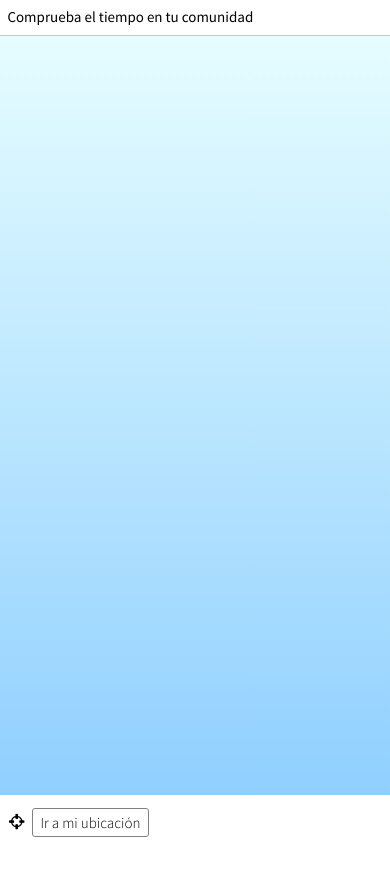
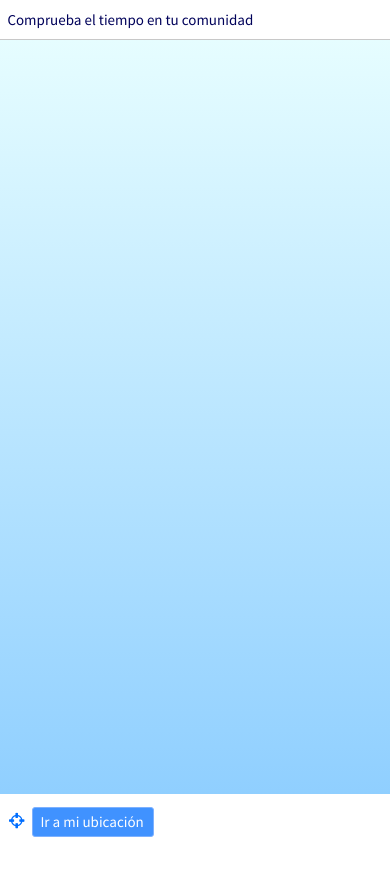
Before and after one commit to elm2o/WeatherApp, a website built with Vite: page index.html in a window 390 px wide. Shown: the top 876 px of the page. Built offline with nearby package versions, Linux system fonts and the light colour scheme; no server answers; what mapbox-gl would draw is missing.

Commit message:
color_changes

```diff
--- a/app/main.js
+++ b/app/main.js
@@ -78,7 +78,7 @@ const renderMapViewFooter = () => {
 const renderMap = () => {
     map = new mapboxgl.Map({
         container: "my_map",
-        style: "mapbox://styles/elm2o/ckp29qnoc670q17mhyf04g4kh",
+        style: "mapbox://styles/elm2o/ckp46fx9g0vw917jy29bzuj3w",
         center: [-74.5, 40],
         zoom: 9,
     });
--- a/assets/sass/main.scss
+++ b/assets/sass/main.scss
@@ -36,10 +36,10 @@ body {
 
         h2 {
             margin-block-end: 0em;
-            color: rgb(0, 0, 0);
+            color: rgb(0, 2, 90);
             padding-left: .5em;
-            padding-top: .35em;
-            padding-bottom: .35em;
+            padding-top: .5em;
+            padding-bottom: .5em;
             background-color: rgb(255, 255, 255);
             font-weight: 400;
         }
@@ -72,7 +72,7 @@ body {
 }
 
 .fa-spin {
-    color: rgb(44, 44, 44);
+    color: rgba(0, 2, 90, 0.5);
     font-size: 30px;
 }
 
@@ -122,30 +122,33 @@ body {
 
 .weather_container{
     h4 {
-        color: black;
+        color: rgb(0, 2, 90);
     }
     i {
-        color: black;
+        color: rgb(0, 2, 90);
     }
 }
 
 button {
     font-size: 15px;
     font-weight: 400;
-    border: .5px solid rgb(100, 100, 100);
+    border: .5px solid rgb(125, 177, 255);
     border-radius: 3px;
     padding-top: .15em;
-    padding-bottom: .05em;
+    padding-bottom: .1em;
     padding-left: .5em;
     padding-right: .6em;
     margin-top: .5em;
     margin-bottom: .5em;
     margin-left: .5em;
-    background-color: rgb(255, 255, 255);
-    color: rgb(0, 0, 0);
+    background-color: rgba(0, 110, 255, 0.75);
+    color: rgb(255, 255, 255);
 
 }
 
+.fa-save {
+    color: rgba(0, 110, 255);
+}
 .weather {
     display: flex;
     justify-content: space-between;
@@ -155,10 +158,10 @@ button {
 
 .mapboxgl-canvas-container {
    max-height: 100%;
-   height: 610px;
+   height: 615px;
 
    .mapboxgl-canvas {
-       height: 660px;
+       height: 670px;
    }
 }
 
@@ -188,20 +191,23 @@ button {
     }
     button {
         font-size: 15px;
-        font-weight: 300;
+        font-weight: 400;
+        border: .5px solid rgb(125, 177, 255);
+        border-radius: 3px;
         padding-top: .15em;
-        padding-bottom: .05em;
+        padding-bottom: .1em;
         padding-left: .5em;
-        padding-right: .5em;
-        margin-left: 0.5em;
-        background-color: rgb(255, 255, 255);
-        color: rgb(0, 0, 0);
-        border-color: grey;
+        padding-right: .6em;
+        margin-top: .5em;
+        margin-bottom: .5em;
+        margin-left: .5em;
+        background-color: rgba(0, 110, 255, 0.75);
+        color: rgb(255, 255, 255);
     }
     .weather {
         display: flex;
         justify-content: space-between;
-        color: rgb(0, 0, 0);
+        color: rgb(0, 2, 90);
         font-weight: 300;
     }
     }
@@ -212,6 +218,7 @@ button {
 
     .fa-crosshairs {
         padding-top: 1em;
+        color: rgba(0, 110, 255);
     }
 
     .header {
@@ -229,7 +236,7 @@ button {
     }
 
     .footer {
-        color: rgb(0, 0, 0);
+        color: rgb(0, 2, 90);
         background-color: rgb(255, 255, 255);
         padding-left: .5em;
         font-size: 18px;
@@ -256,7 +263,7 @@ button {
         }
         h4 {
             margin: auto;
-            color: rgb(0, 0, 0);
+            color: rgb(0, 2, 90);
             font-weight: 400;
             font-size: 16px;
             margin-bottom: 1em;
@@ -266,7 +273,7 @@ button {
     .back_color_1 {
         padding-top: .05em;
         padding-bottom: .05em;
-        background-color: rgba(0, 0, 0, 0.1);
+        background-color: rgba(170, 170, 170, 0.1);
     }
     .back_color_2 {
         padding-top: .05em;
@@ -276,22 +283,22 @@ button {
     .back_color_3 {
         padding-top: .05em;
         padding-bottom: .05em;
-        background-color: rgba(170, 170, 170, 0.1);
+        background-color: rgba(255, 255, 255, 0.1);
     }
     .back_color_4 {
         padding-top: .05em;
         padding-bottom: .05em;
-        background-color: rgba(255, 255, 255, 0.1);
+        background-color: rgba(0, 0, 0, 0.1);
     }
     .back_color_5 {
         padding-top: .05em;
         padding-bottom: .05em;
-        background-color: rgba(0, 0, 0, 0.1);
+        background-color: rgba(255, 255, 255, 0.1);
     }
     .back_color_6 {
         padding-top: .05em;
         padding-bottom: .05em;
-        background-color: rgba(65, 65, 65, 0.1);
+        background-color: rgba(0, 0, 0, 0.1);
     }
     .back_color_7 {
         padding-top: .05em;
@@ -301,7 +308,7 @@ button {
     .back_color_8 {
         padding-top: .05em;
         padding-bottom: .05em;
-        background-color: rgba(255, 255, 255, 0.1);
+        background-color: rgba(65, 65, 65, 0.1);
     }
 
     .fetch_container {
@@ -320,9 +327,9 @@ button {
     }
 
     g {
-        fill: rgb(0, 0, 0);
+        fill: rgba(0, 110, 255);
 
         circle {
-            fill: rgb(255, 255, 255)
+            fill: rgba(255, 255, 255, 0.9)
         }
     }
--- a/index.html
+++ b/index.html
@@ -6,7 +6,7 @@
   <meta name="viewport" content="width=device-width, initial-scale=1, user-scalable=no" />
   <meta http-equiv="X-UA-Compatible" content="ie=edge" />
   <meta name="theme-color" content="#fafafa" />
-  <title>Wapp</title>
+  <title>WApp</title>
   <meta name="description" content="" />
   <link rel="apple-touch-icon" href="assets/img/world_icon.png" />
   <link rel="icon" type="image/svg+xml" href="assets/img/world_icon.png" />
```
